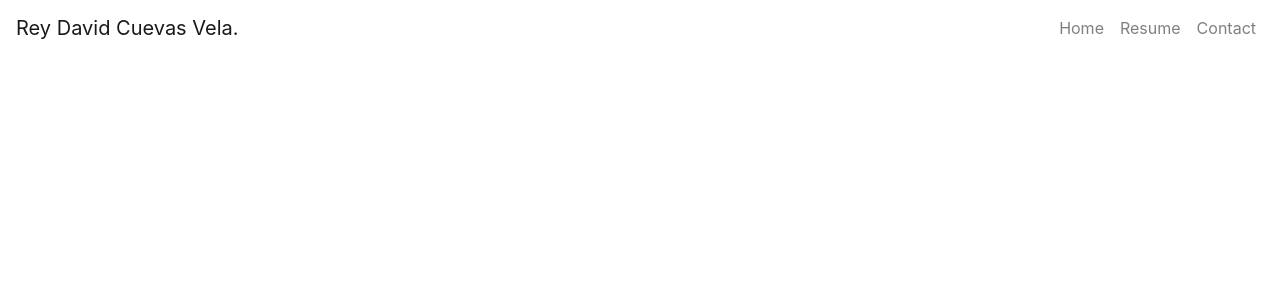
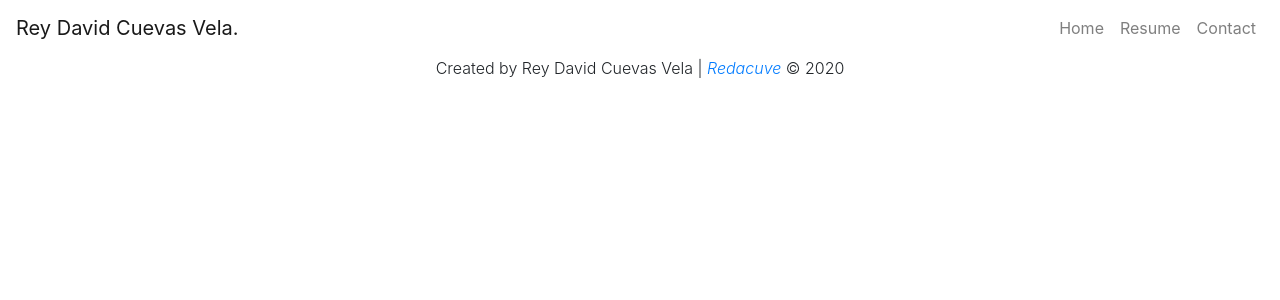
Before and after one commit to redacuve/my-portfolio, a React (Create React App) app: page / in a window 1280 px wide. Shown: the top 300 px of the page. Built offline with nearby package versions, Linux system fonts and the light colour scheme.

Commit message:
added footer

```diff
--- a/src/App.js
+++ b/src/App.js
@@ -14,6 +14,7 @@
 
 // My Components
 import NavBar from './components/NavBar';
+import Footer from './components/Footer';
 
 class App extends React.Component {
     constructor(props){
@@ -28,6 +29,7 @@
                 <Container fluid={true}>
 
                 </Container>
+                <Footer />
             </Router>
         );
     }
--- /dev/null
+++ b/src/components/Footer.js
@@ -0,0 +1,11 @@
+import React from 'react';
+
+function Footer() {
+    return(
+        <footer className="text-center">
+            <p className="font-weight-light">Created by Rey David Cuevas Vela | <em><a href="http://www.twitter.com/redacuve">Redacuve</a></em> &copy; 2020</p>
+        </footer>
+    );
+}
+
+export default Footer;
```
